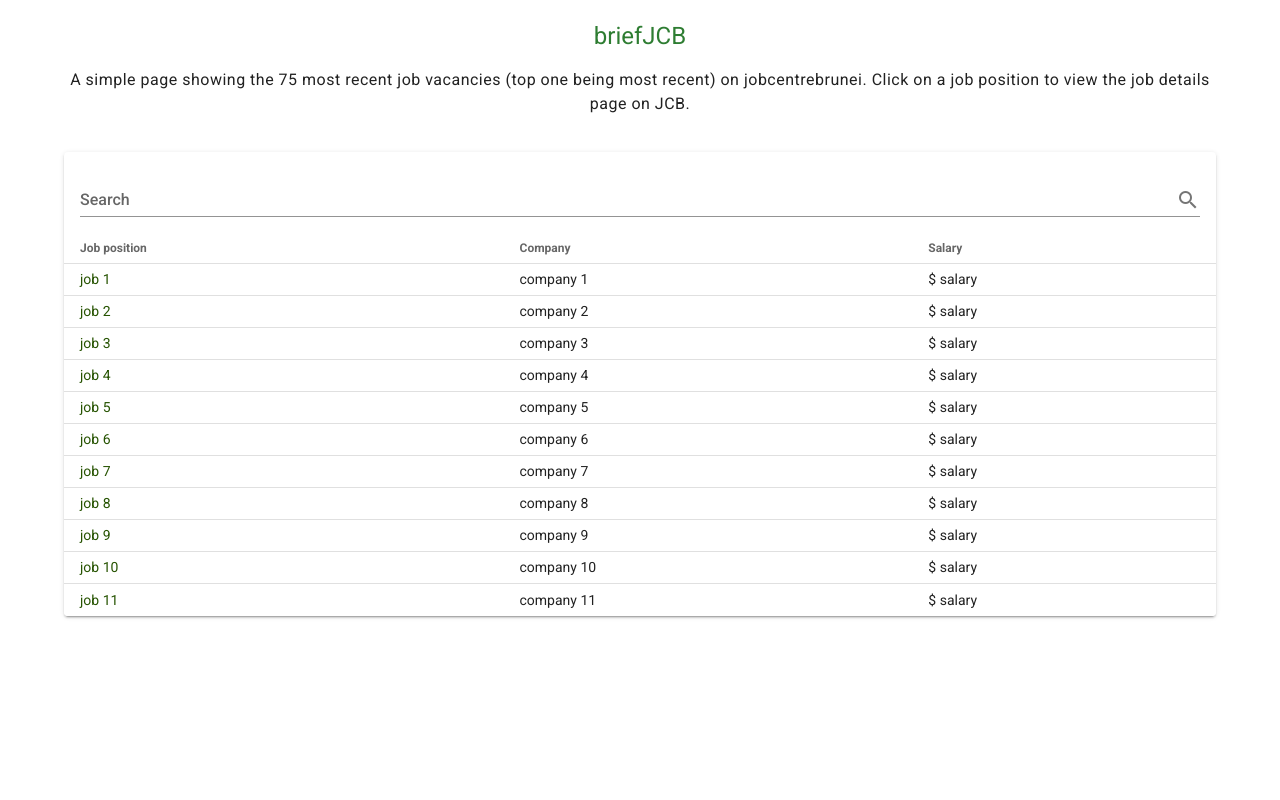
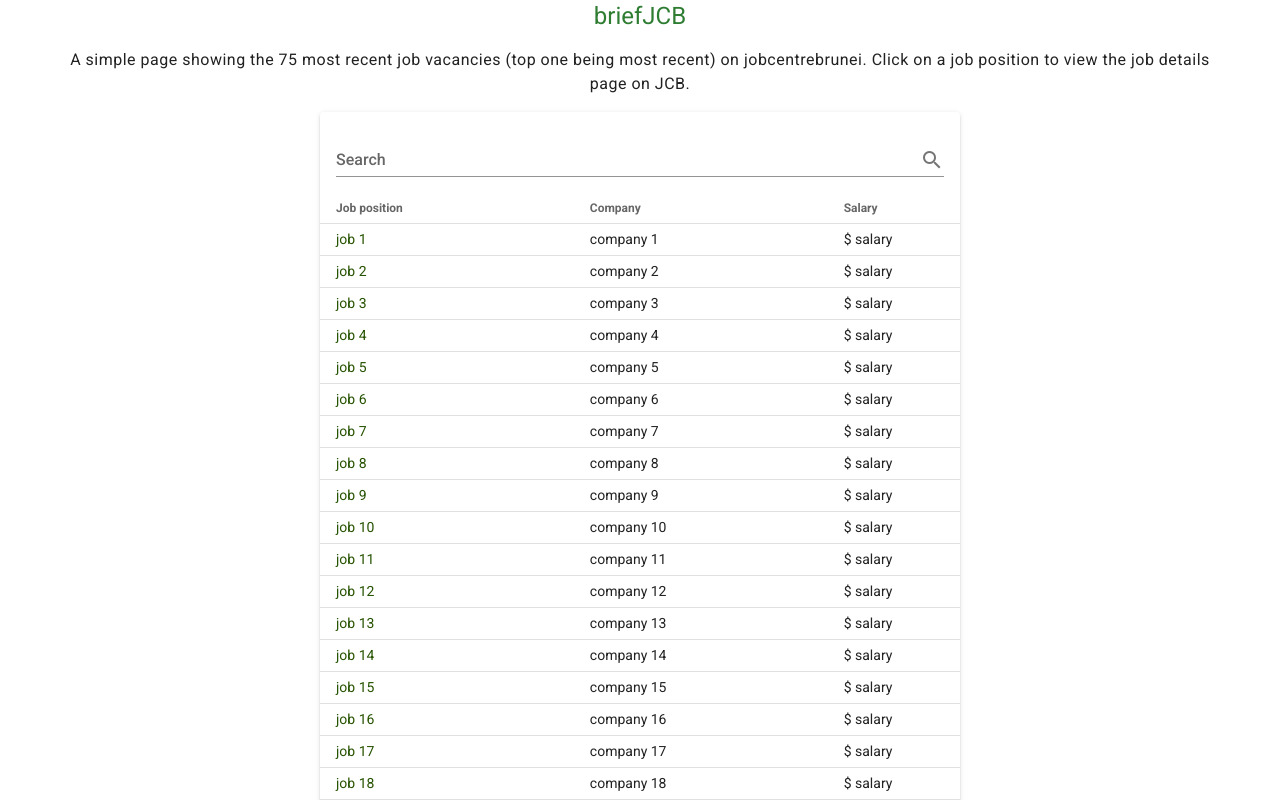
Before and after one commit to najib-r/briefjcb-vue, a Vue app: page / in a window 1280 px wide. Shown: the top 800 px of the page. Built offline with nearby package versions, Linux system fonts and the light colour scheme.

Commit message:
Add 75 placeholder data and make table fill height

```diff
--- a/src/App.vue
+++ b/src/App.vue
@@ -1,8 +1,8 @@
 <template>
   <v-app>
-    <headerContent class="text-center mx-16 my-5"/>
+    <headerContent class="text-center mx-lg-16"/>
     <v-main>
-      <mainContent class="mx-16"/>
+      <mainContent class="mx-auto mb-5"/>
     </v-main>
   </v-app>
 </template>
--- a/src/components/mainContent.vue
+++ b/src/components/mainContent.vue
@@ -1,5 +1,5 @@
 <template>
-<v-card>
+<v-card id="contentBox" fill-height>
   <v-card-title>
     <v-text-field
     v-model="search"
@@ -14,8 +14,12 @@
     :items="jobs"
     :search="search"
     disable-pagination
+    disable-sort
     hide-default-footer
-    dense>
+    mobile-breakpoint="0"
+    dense
+    fixed-header
+    id="myTable">
     <template v-slot:[`item.name`]="{ item }">
       <a :href="item.link" class="links" target="_blank" rel="noopener noreferrer">{{ item.name }}</a>
   </template>
@@ -24,33 +28,32 @@
 </template>
 
 <script>
+
+let i = 1
+const jobs = [];
+
+while (i < 76) {
+  let job = {name: `job ${i}`, company: `company ${i}`, salary: '$ salary', link:'https://google.com'}
+  jobs.push(job);
+  i++;
+}
+
 export default {
     name: 'mainContent',
     data () {
         return {
             search: '',
-            jobs: [
-                {name: 'job 1', company: 'company 1', salary: '$ salary', link: 'https://google.com'},
-                {name: 'job 2', company: 'company 2', salary: '$ salary', link: 'https://google.com'},
-                {name: 'job 3', company: 'company 3', salary: '$ salary', link: 'https://google.com'},
-                {name: 'job 4', company: 'company 4', salary: '$ salary', link: 'https://google.com'},
-                {name: 'job 5', company: 'company 5', salary: '$ salary', link: 'https://google.com'},
-                {name: 'job 6', company: 'company 6', salary: '$ salary', link: 'https://google.com'},
-                {name: 'job 7', company: 'company 7', salary: '$ salary', link: 'https://google.com'},
-                {name: 'job 8', company: 'company 8', salary: '$ salary', link: 'https://google.com'},
-                {name: 'job 9', company: 'company 9', salary: '$ salary', link: 'https://google.com'},
-                {name: 'job 10', company: 'company 10', salary: '$ salary', link: 'https://google.com'},
-                {name: 'job 11', company: 'company 11', salary: '$ salary', link: 'https://google.com'},
-            ],
+            jobs: jobs,
             headers: [
                 {
                   text: 'Job position',
                   align: 'left',
                   sortable: true,
                   value: 'name',
+                  width: '20%'
                 },
-                { text: 'Company', value: 'company'},
-                { text: 'Salary', value: 'salary', sortable: false}
+                { text: 'Company', value: 'company', width: '20%', align: 'left'},
+                { text: 'Salary', value: 'salary', sortable: false, width: '10%', align:'left'}
             ]
         }
     },
@@ -83,4 +86,15 @@ a:visited {
     width: 100%;
     height: 1.5em;
 }
+
+#contentBox {
+  width: 95%;
+}
+
+@media only screen and (min-width: 768px) {
+#contentBox {
+  width: 50%;
+}
+}
+
 </style>
```
